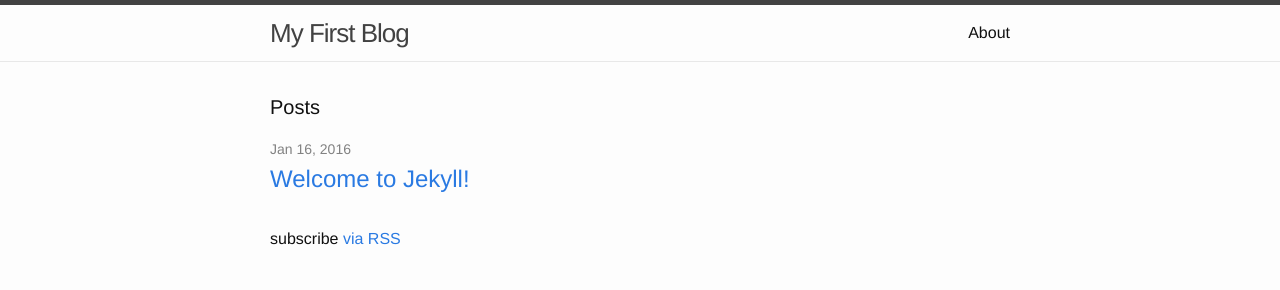
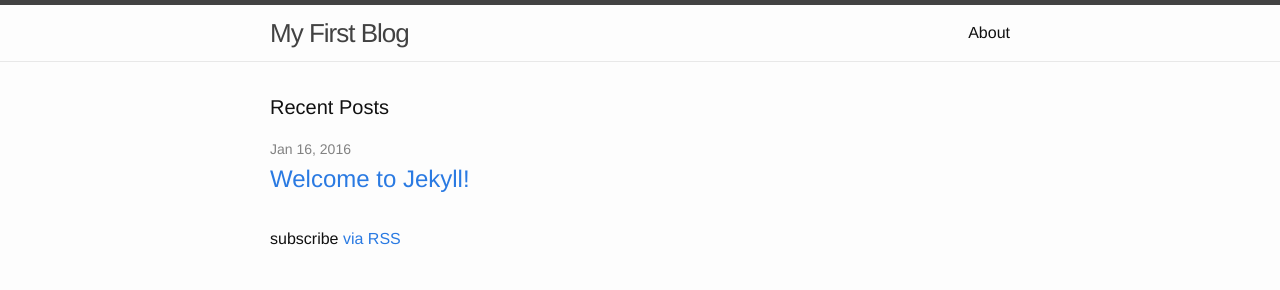
Before and after one commit to rahvar/rahvar.github.io, a Jekyll site: the page built from index.html, in a window 1280 px wide. Shown: the top 290 px of the page. Built offline with Jekyll 4.4.1, drawn with Linux system fonts in a browser that asks for light colours.

Commit message:
Renamed posts to recent posts

```diff
--- a/index.html
+++ b/index.html
@@ -4,7 +4,7 @@
 
 <div class="home">
 
-  <h1 class="page-heading">Posts</h1>
+  <h1 class="page-heading">Recent Posts</h1>
 
   <ul class="post-list">
     {% for post in site.posts %}
```
